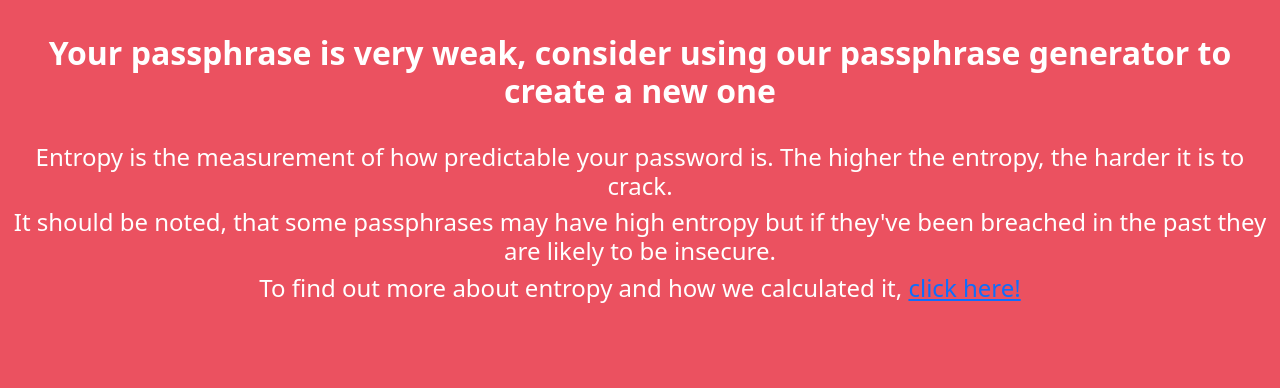
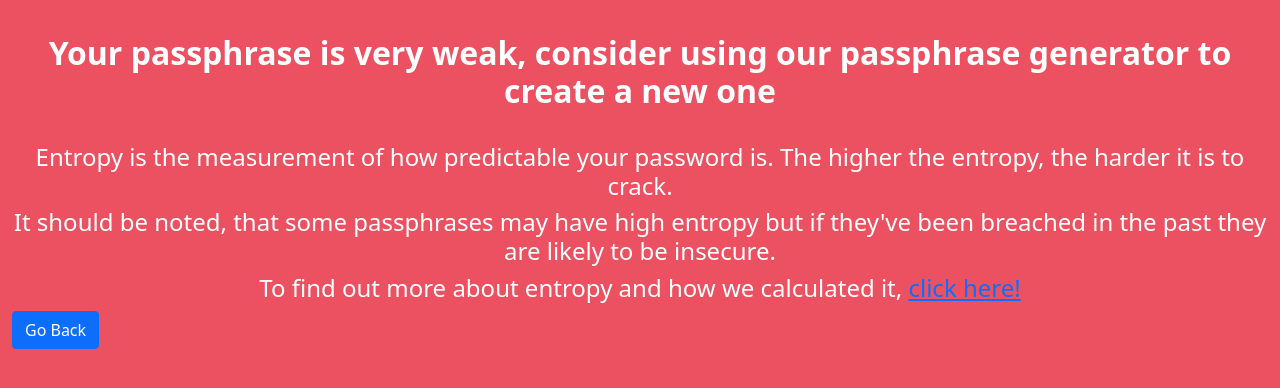
Before and after one commit to cybersomething/passroclus, a Flask app: page /securityChecker/1 in a window 1280 px wide. Shown: the part 238-626 px from the top of the page. Run offline with Flask 2, Linux system fonts and the light colour scheme.

Commit message:
Update securityChecker.html

```diff
--- a/templates/securityChecker.html
+++ b/templates/securityChecker.html
@@ -34,6 +34,10 @@
      <h4>It should be noted, that some passphrases may have high entropy but if they've been breached in the past they are likely to be insecure.</h4>
         <h4>To find out more about entropy and how we calculated it, <a href="/FAQ">click here!</a></h4>
 </div>
+      <div class = "container-fluid" align="left">
+        <a class="btn btn-primary" href="/index" role="button">Go Back</a>
+      </div>
+
   <script src="https://cdn.jsdelivr.net/npm/bootstrap@5.0.0-beta2/dist/js/bootstrap.bundle.min.js" integrity="sha384-b5kHyXgcpbZJO/tY9Ul7kGkf1S0CWuKcCD38l8YkeH8z8QjE0GmW1gYU5S9FOnJ0" crossorigin="anonymous"></script>
 </body>
 </html>
```
